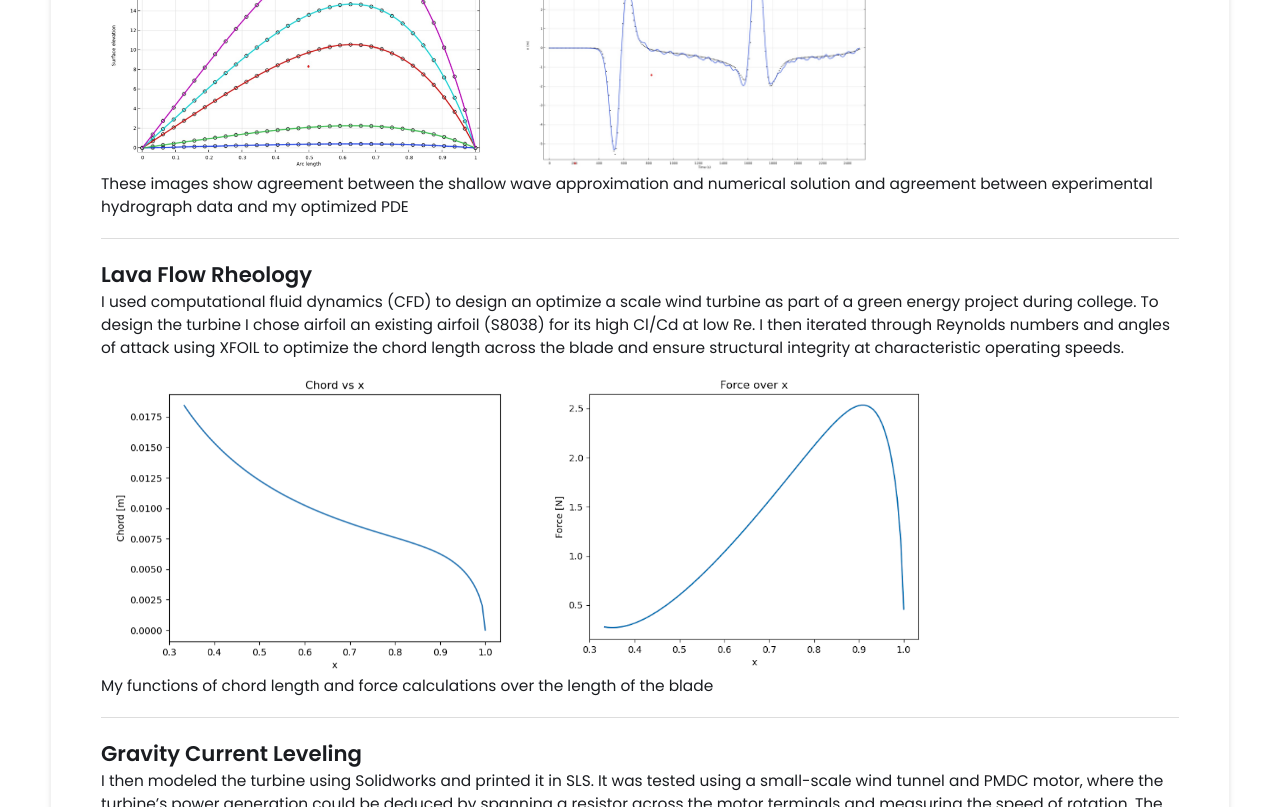
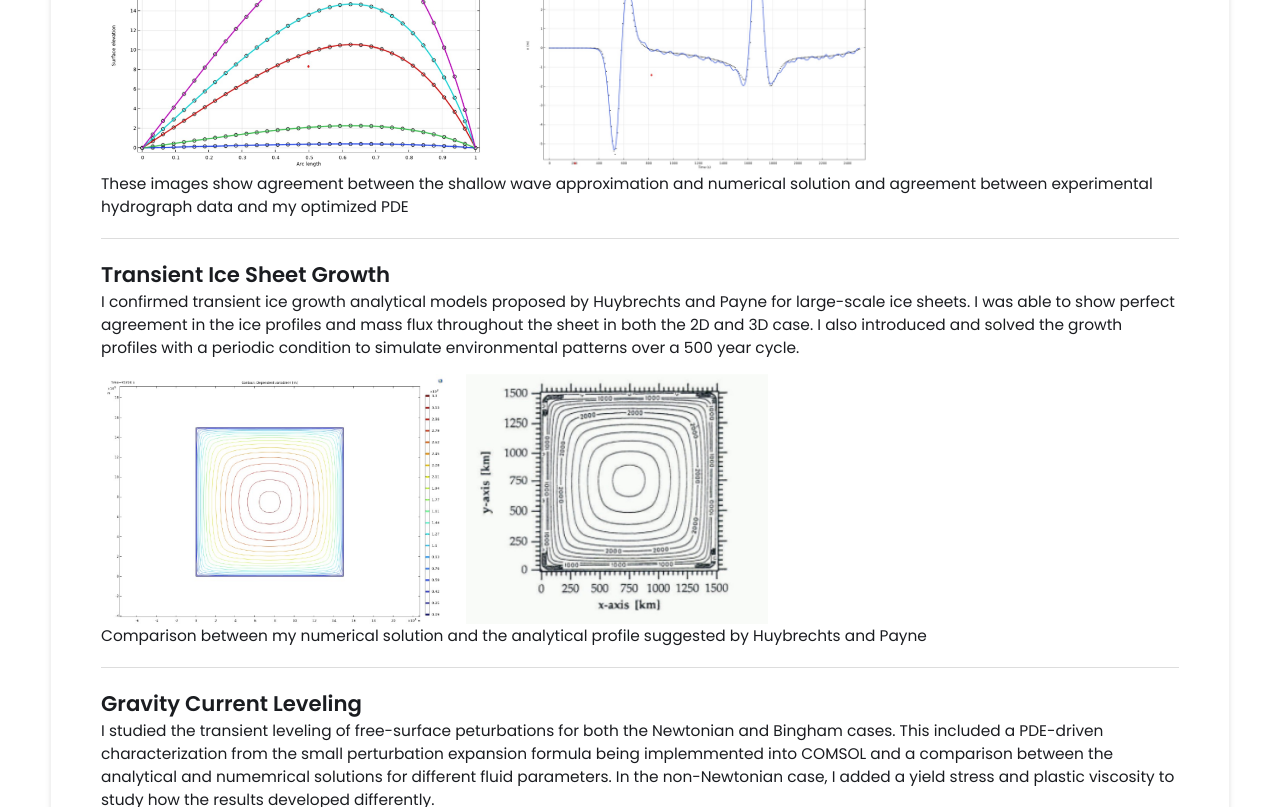
Before and after one commit to rileytinianov/rileytinianov.github.io, a Jekyll site: the page built from _projects/Research Projects/index.md, in a window 1280 px wide and 1400 px high, scrolled down 2637 px. Shown: the top 807 px of the window. Built offline with Jekyll 4.4.1, drawn with Linux system fonts in a browser that asks for light colours; some of the changed text lies outside the part shown; grey boxes are pictures that could not be loaded.

Commit message:
Update index.md

```diff
--- a/_projects/Research Projects/index.md
+++ b/_projects/Research Projects/index.md
@@ -64,28 +64,6 @@ These images show agreement between the shallow wave approximation and numerical
 
 ---
 
-## Lava Flow Rheology
-I used computational fluid dynamics (CFD) to design an optimize a scale wind turbine as part of a green energy project during college. To design the turbine I chose airfoil an existing airfoil (S8038) for its high Cl/Cd at low Re. I then iterated through Reynolds numbers and angles of attack using XFOIL to optimize the chord length across the blade and ensure structural integrity at characteristic operating speeds.
-
-<div style="display: flex; gap: 10px;">
-  <img src="/imagesreal/ChordRefinement.png" height="300" alt="Hub1">
-  <img src="/imagesreal/ForceDistribution.png" height="300" alt="Hub3">
-</div>
-My functions of chord length and force calculations over the length of the blade
-
----
-
-## Gravity Current Leveling
-I then modeled the turbine using Solidworks and printed it in SLS. It was tested using a small-scale wind tunnel and PMDC motor, where the turbine's power generation could be deduced by spanning a resistor across the motor terminals and measuring the speed of rotation. The experimental results aligned with the theoretical performance calculations, although there were some optimal tip speed ratio discrepancies.
-
-<div style="display: flex; gap: 10px;">
-  <img src="/imagesreal/printedturbine.jpg" height="250" alt="Hub2">
-  <img src="/imagesreal/TunnelTesting.PNG" height="250" alt="Hub1">
-</div>
-Testing wind turbine with a wind generator and hot wire anemometer
-
----
-
 ## Transient Ice Sheet Growth
 I confirmed transient ice growth analytical models proposed by Huybrechts and Payne for large-scale ice sheets. I was able to show perfect agreement in the ice profiles and mass flux throughout the sheet in both the 2D and 3D case. I also introduced and solved the growth profiles with a periodic condition to simulate environmental patterns over a 500 year cycle.
 
@@ -97,9 +75,23 @@ Comparison between my numerical solution and the analytical profile suggested by
 
 ---
 
+## Gravity Current Leveling
+I studied the transient leveling of free-surface peturbations for both the Newtonian and Bingham cases. This included a PDE-driven characterization from the small perturbation expansion formula being implemmented into COMSOL and a comparison between the  analytical and numemrical solutions for different fluid parameters. In the non-Newtonian case, I added a yield stress and plastic viscosity to study how the results developed differently.
 
 <div style="display: flex; gap: 10px;">
-  <img src="/imagesreal/printedturbine.jpg" height="250" alt="Hub2">
-  <img src="/imagesreal/TunnelTesting.PNG" height="250" alt="Hub1">
+  <img src="/imagesreal/FreeSurfaceNewtonian.jpg" height="250" alt="Hub2">
+  <img src="/imagesreal/FreeSurfaceBingham.jpg" height="250" alt="Hub1">
 </div>
-Testing wind turbine with a wind generator and hot wire anemometer
+Graphs of the fluid's free surface in both the Newtonian and Bingham case. Note that the Bingham rheology has a linear profile as it levels to minimize shear stress.
+
+---
+
+## Lava Flow Rheology
+I used computational fluid dynamics (CFD) to design an optimize a scale wind turbine as part of a green energy project during college. To design the turbine I chose airfoil an existing airfoil (S8038) for its high Cl/Cd at low Re. I then iterated through Reynolds numbers and angles of attack using XFOIL to optimize the chord length across the blade and ensure structural integrity at characteristic operating speeds.
+
+<div style="display: flex; gap: 10px;">
+  <img src="/imagesreal/ChordRefinement.png" height="300" alt="Hub1">
+  <img src="/imagesreal/ForceDistribution.png" height="300" alt="Hub3">
+</div>
+My functions of chord length and force calculations over the length of the blade
+---
```
